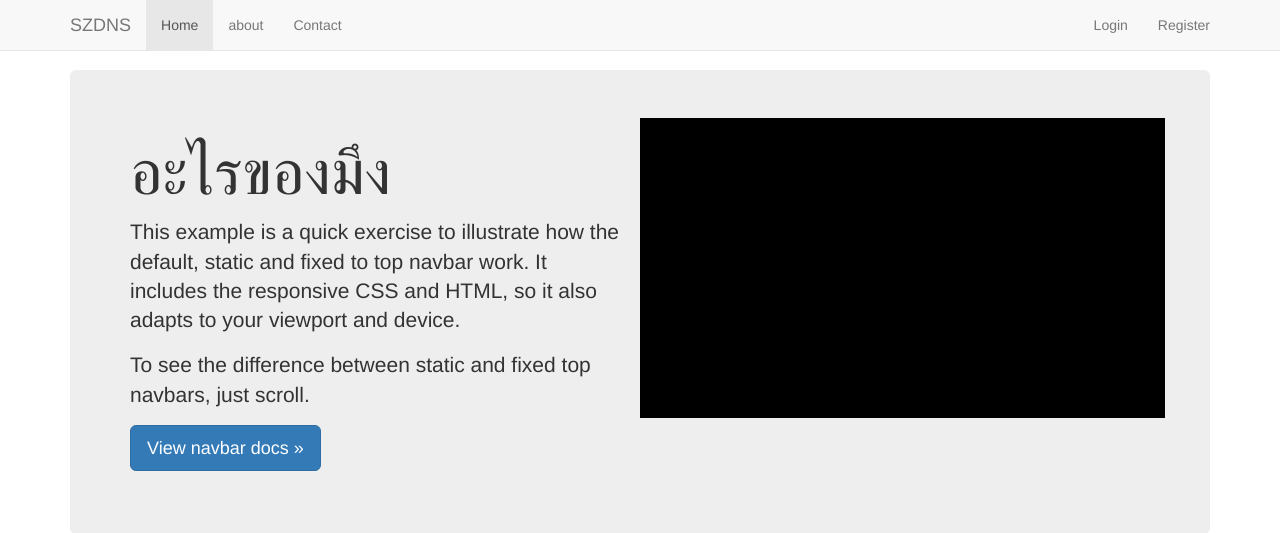
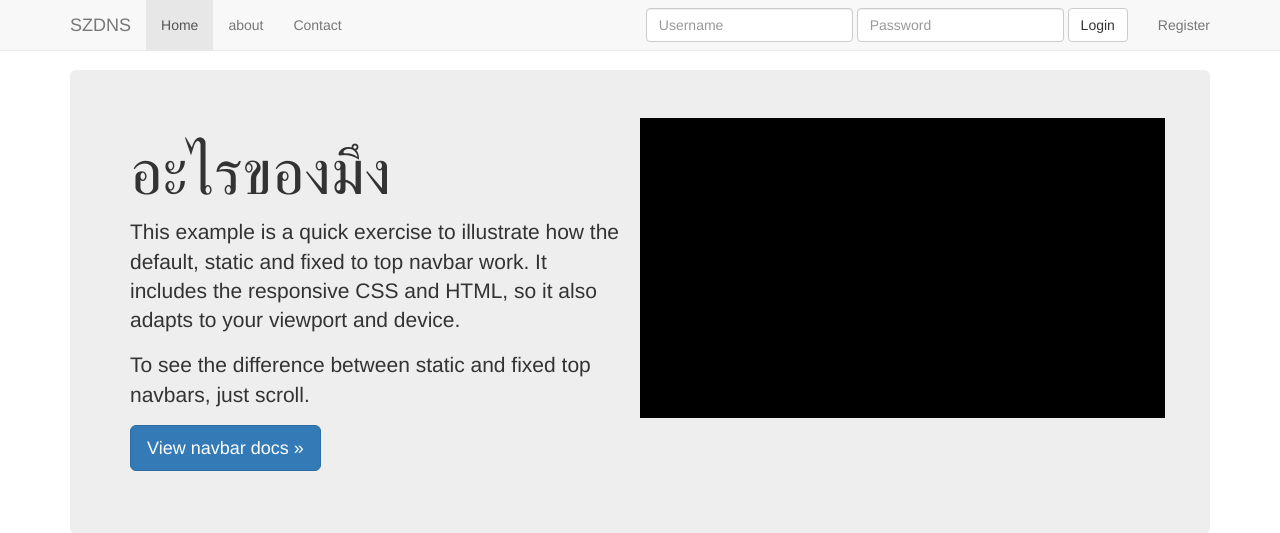
Before and after one commit to sznote/myapp01, a Django app: page / in a window 1280 px wide. Shown: the top 533 px of the page. Run offline with Django 3.2, Linux system fonts and the light colour scheme; some libraries are stand-ins or nearby versions.

Commit message:
Merge branch 'master' of https://github.com/sznote/myapp01
# Conflicts:
#	src/newsaza/templates/home.html

```diff
--- a/src/templates/navbar.html
+++ b/src/templates/navbar.html
@@ -27,18 +27,34 @@
               </ul>
             </li> -->
           </ul>
+
+
+
           <ul class="nav navbar-nav navbar-right">
 
           {% if request.user.is_authenticated %}
           <li><a href="{% url 'auth_logout' %}">Logout</a></li>
           {% else %}
-            <li><a href="{% url 'auth_login' %}">Login</a></li>
+           <!--  <li><a href="{% url 'auth_login' %}">Login</a></li> -->
             <li><a href="{% url 'registration_register' %}">Register</a></li>
           {% endif %}
            <!--   <li class="active"><a href="./">Login <span class="sr-only">(current)</span></a></li>  -->
            <!-- <li class="active"><a href="./">Static top <span class="sr-only">(current)</span></a></li> -->
            <!--  <li><a href="../navbar-fixed-top/">Fixed top</a></li> -->
           </ul>
+
+          {% if not  request.user.is_authenticated and not  "/accounts/login" in request.get_full_path %}
+          <form class='navbar-form navbar-right' method="post" action= '{% url "auth_login" %}'>{% csrf_token %}
+            <div class='form-group'>
+              <input type="text" class="form-control" name="username" placeholder="Username" />
+            </div>
+            <div class='form-group'>
+              <input type="password" class="form-control" name="password" placeholder="Password" />
+            </div>
+            <button type='submit' class='btn btn-default'> Login</button>
+          </form>
+          {% endif %}
+
         </div><!--/.nav-collapse -->
       </div>
     </nav>
```
Also changed, not shown: src/db.sqlite3.
